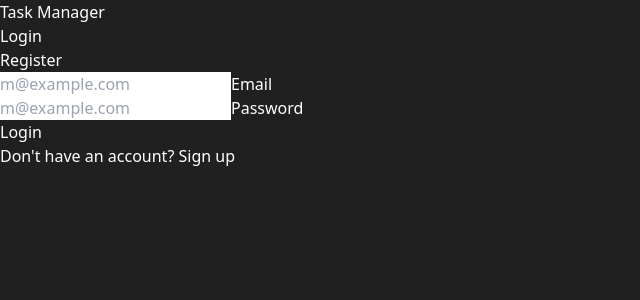
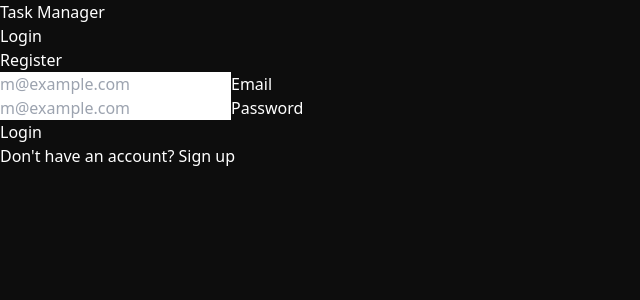
Before and after one commit to luisfrm/task-manager, a React (Vite) app in the folder client/: page / in a window 1280 px wide. Shown: the top 300 px of the page, without its empty margins (0-640 px from the left). Built offline with nearby package versions, Linux system fonts and the light colour scheme.

Commit message:
updated bg color

```diff
--- a/client/src/index.css
+++ b/client/src/index.css
@@ -3,6 +3,6 @@
 @tailwind utilities;
 
 body {
-  background-color: #202020;
+  background-color: #0D0D0D;
   color: white;
 }
```
